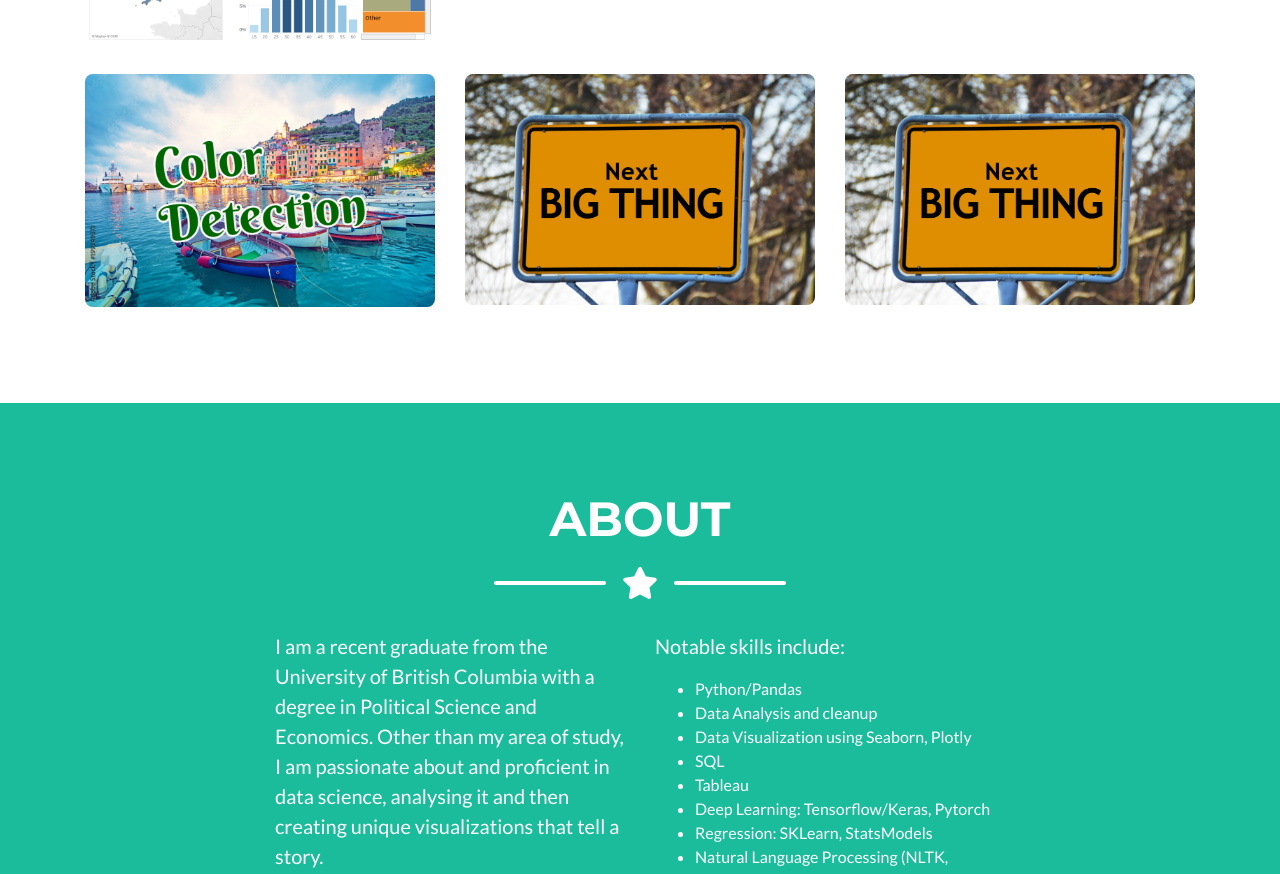
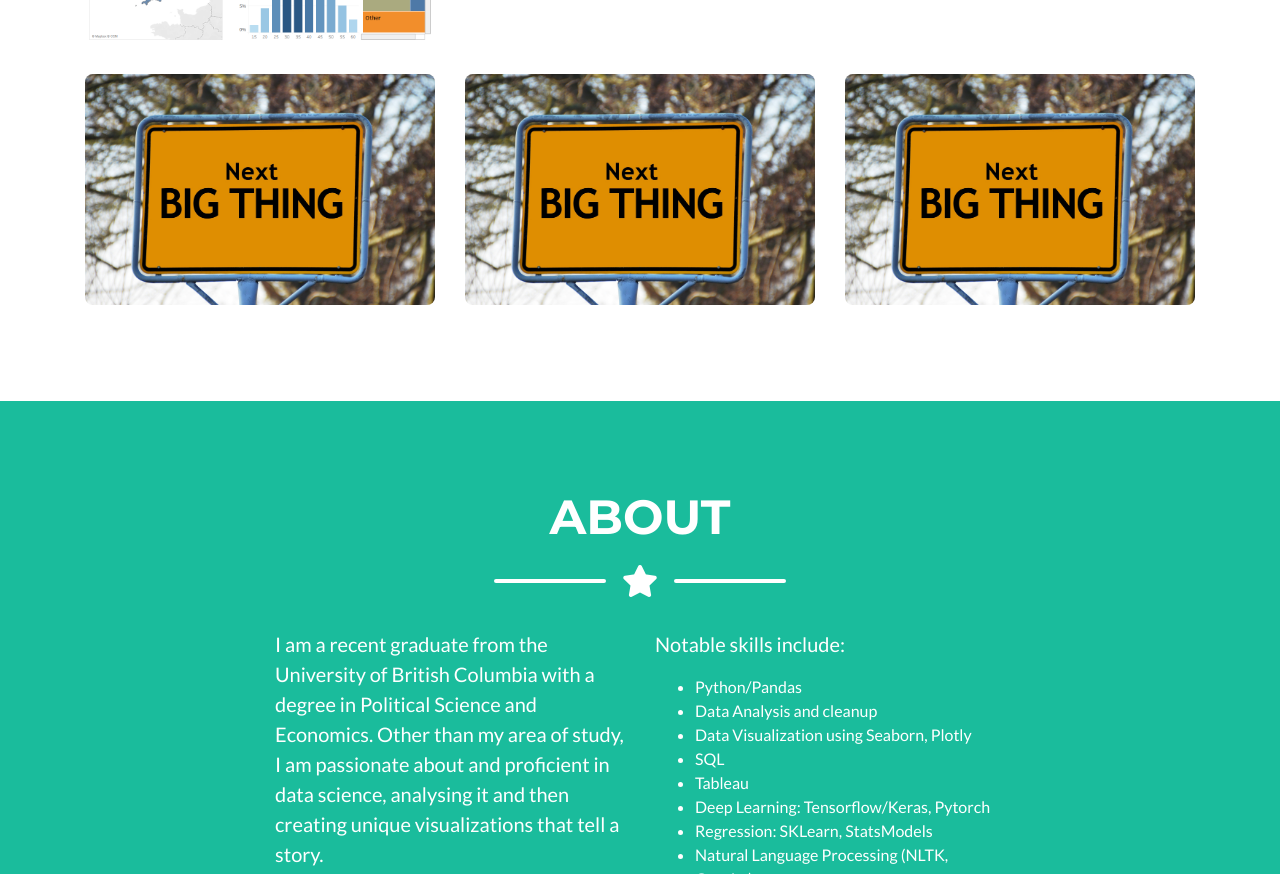
Before and after one commit to sakifff/Portfolio-Website, a website with bundled scripts: page index.html in a window 1280 px wide. Shown: the part 1287-2161 px from the top of the page. Built offline with nearby package versions, Linux system fonts and the light colour scheme.

Commit message:
Experiment done

```diff
--- a/index.html
+++ b/index.html
@@ -134,7 +134,7 @@
                 <i class="fas fa-plus fa-3x"></i>
               </div>
             </div>
-            <img class="img-fluid" src="img/portfolio/color-detect.jpg" alt="">
+            <img class="img-fluid" src="img/portfolio/nextbigthing.jpg" alt="">
           </div>
         </div>
 
```
